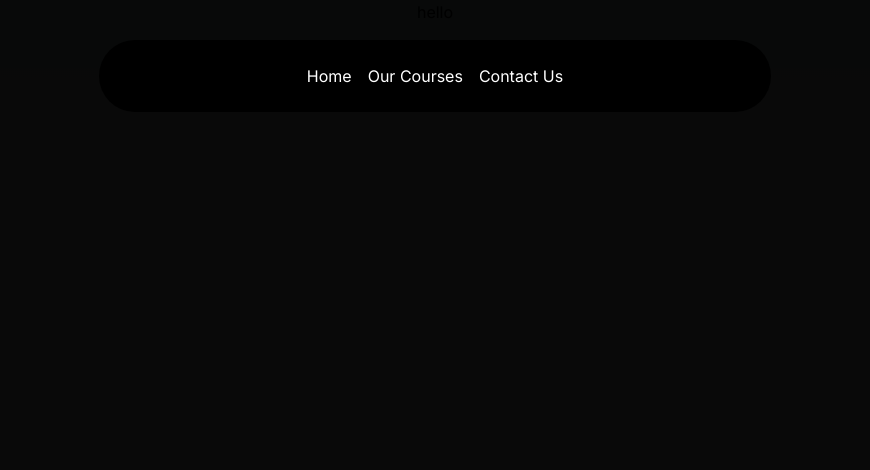
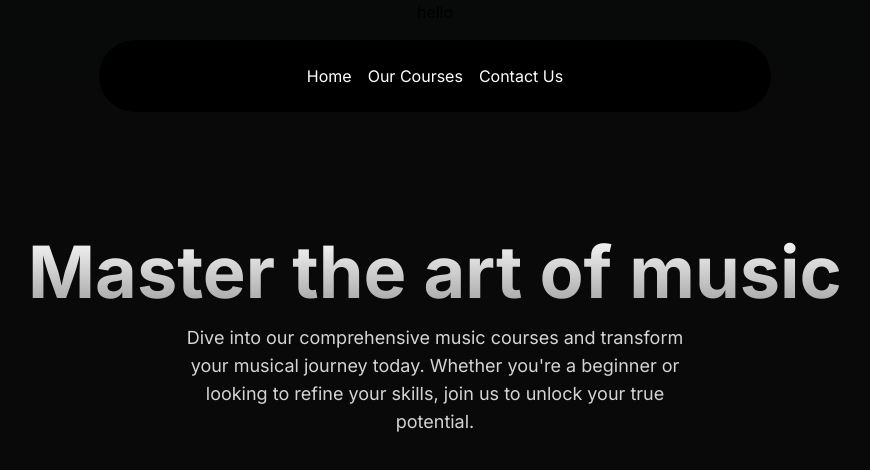
Before and after one commit to Sana348/Empire-Facade, a Next.js app: page / in a window 1280 px wide. Shown: the top 470 px of the page, without its empty margins (205-1075 px from the left). Built offline with nearby package versions, Linux system fonts and the light colour scheme.

Commit message:
Herosection worked

```diff
--- a/src/app/components/HeroSection.jsx
+++ b/src/app/components/HeroSection.jsx
@@ -1,3 +1,4 @@
+import Link from "next/link"
 
 
 function HeroSection() {
@@ -5,8 +6,32 @@ function HeroSection() {
     <div
     className="h-auto md:h-[40rem] w-full rounded-md flex flex-col items-center justify-center relative overflow-hidden mx-auto py-10 md:py-0"
     >
+        {/* <Spotlight
+        className="-top-40 left-0 md:left-60 md:-top-20"
+        fill="white"
+      /> */}
+        <div className="p-4 relative z-10 w-full text-center" >
+            <h1
+            className="mt-20 md:mt-0 text-4xl md:text-7xl font-bold bg-clip-text text-transparent bg-gradient-to-b from-neutral-50 to-neutral-400"
+            >Master the art of music</h1>
+            <p
+            className="mt-4 font-normal text-base md:text-lg text-neutral-300 max-w-lg mx-auto"
+            >Dive into our comprehensive music courses and transform your musical journey today. Whether you're a beginner or looking to refine your skills, join us to unlock your true potential.
 
-    </div>
+            </p>
+            <div className="mt-4">
+                <Link href={"/courses"}>
+                    {/* <Button
+                    borderRadius="1.75rem"
+                    className="bg-white dark:bg-black text-black dark:text-white border-neutral-200 dark:border-slate-800"
+                    >
+                    Explore courses
+                    </Button> */}
+                </Link>
+            </div>
+        </div>
+
+        </div>
   )
 }
 
```
